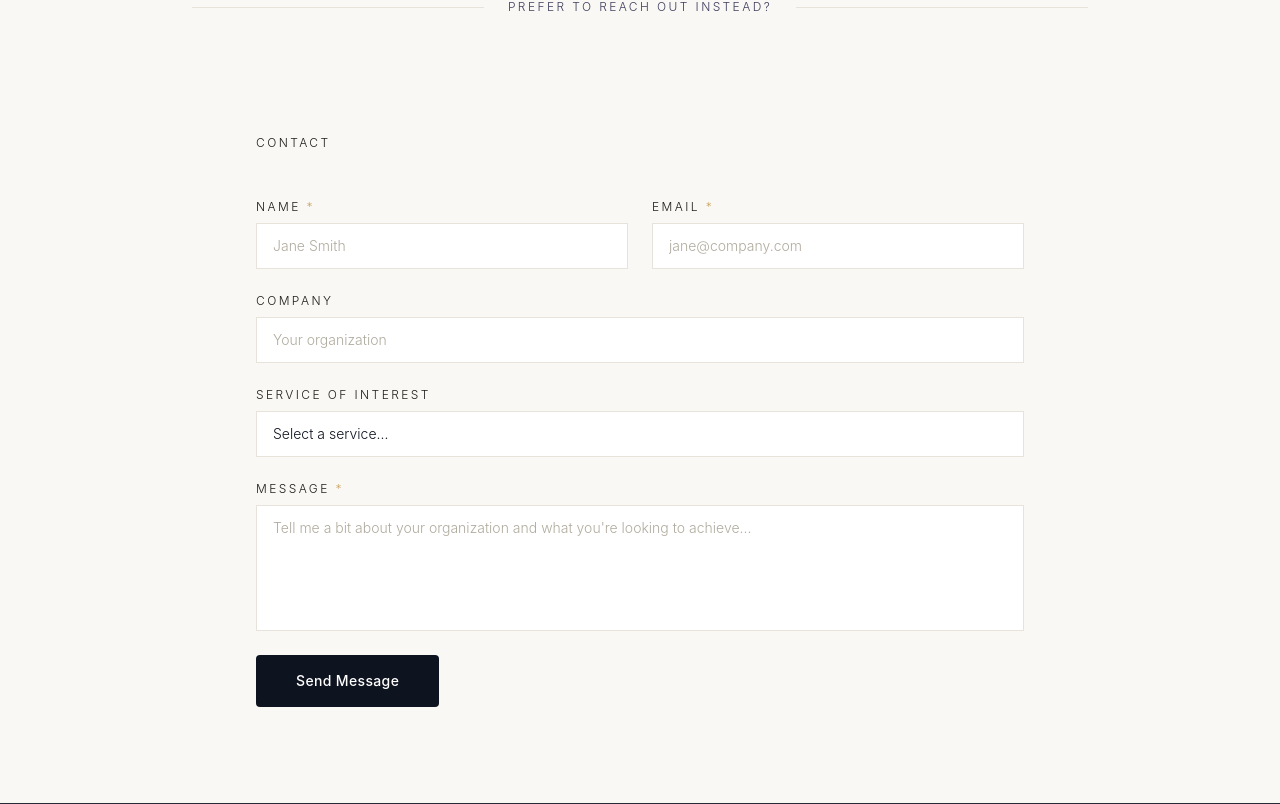
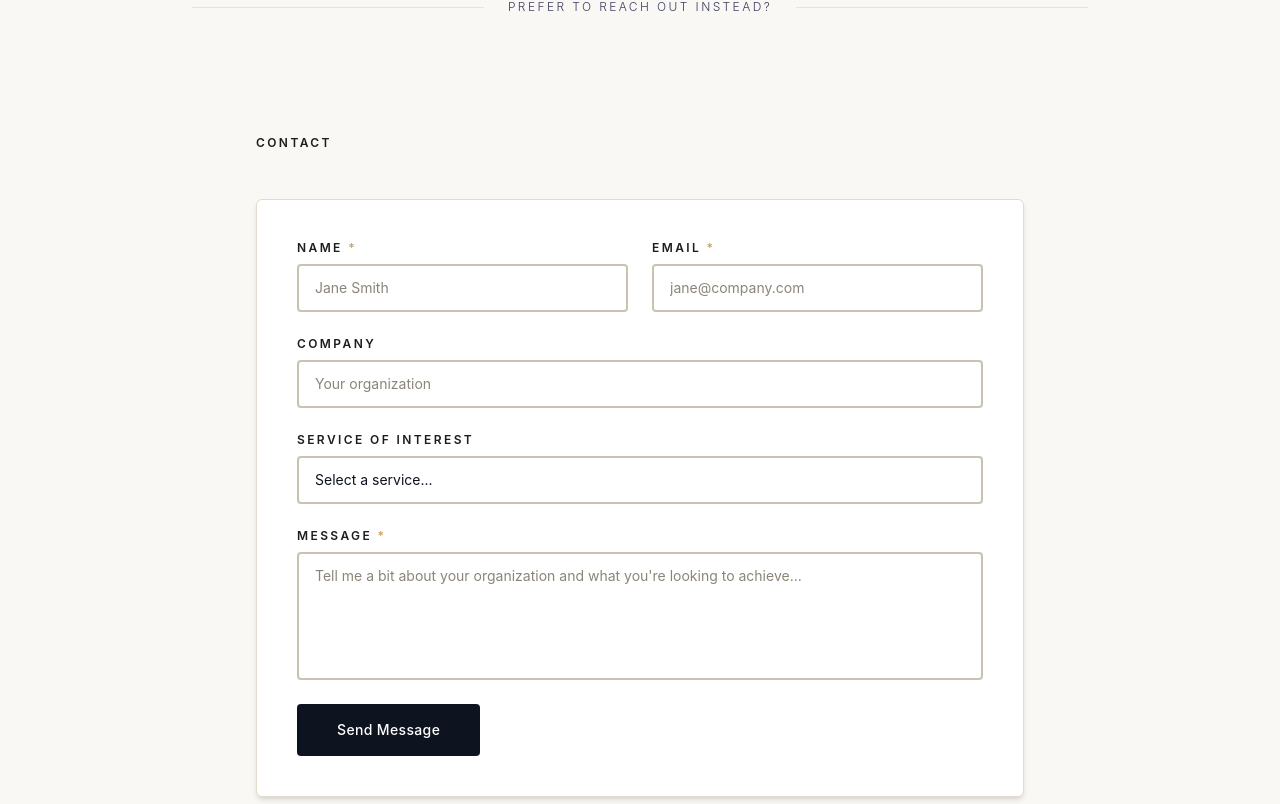
Before and after one commit to ray1710/CX-Website-Safu, a Next.js app in the folder app/: page /contact in a window 1280 px wide. Shown: the part 616-1420 px from the top of the page. Built offline with nearby package versions, Linux system fonts and the light colour scheme.

Commit message:
updated contact form

```diff
--- a/app/_components/contact/contactForm.tsx
+++ b/app/_components/contact/contactForm.tsx
@@ -63,20 +63,20 @@ export default function ContactForm() {
       <div className="max-w-3xl mx-auto">
         {/* Header */}
         <div className="mb-12">
-          <p className="text-xs text-[#1e1d1d] tracking-[0.2em] uppercase font-light mb-4">
+          <p className="text-xs text-[#1e1d1d] tracking-[0.2em] uppercase font-semibold mb-4">
             Contact
           </p>
         </div>
 
-        {/* Form */}
+        {/* Form card — lifted off the cream background so the fields read clearly */}
         <form
           onSubmit={handleSubmit}
-          className="flex flex-col gap-6"
+          className="flex flex-col gap-6 bg-white p-8 sm:p-10 rounded-md shadow-md border border-[#e2dccd]"
           noValidate
         >
           <div className="grid grid-cols-1 sm:grid-cols-2 gap-6">
             <div className="flex flex-col gap-2">
-              <label className="text-xs text-[#1e1d1d] tracking-[0.2em] uppercase font-light">
+              <label className="text-xs text-[#1e1d1d] tracking-[0.2em] uppercase font-semibold">
                 Name <span className="text-[#c9a464]">*</span>
               </label>
               <input
@@ -84,18 +84,20 @@ export default function ContactForm() {
                 value={form.name}
                 onChange={handleChange}
                 placeholder="Jane Smith"
-                className={`bg-white border px-4 py-3 text-sm text-[#0e1320] font-light placeholder:text-[#b0ab9e] focus:outline-none transition-colors duration-200 ${
+                className={`bg-white border-2 px-4 py-3 text-sm text-[#0e1320] font-normal placeholder:text-[#8a8577] rounded-sm focus:outline-none focus:ring-2 focus:ring-[#c9a464]/30 transition-colors duration-200 ${
                   errors.name
                     ? "border-red-400 focus:border-red-400"
-                    : "border-[#e8e3da] focus:border-[#c9a464]"
+                    : "border-[#c9c2b0] focus:border-[#c9a464]"
                 }`}
               />
               {errors.name && (
-                <p className="text-xs text-red-500">{errors.name}</p>
+                <p className="text-xs text-red-600 font-medium">
+                  {errors.name}
+                </p>
               )}
             </div>
             <div className="flex flex-col gap-2">
-              <label className="text-xs text-[#1e1d1d] tracking-[0.2em] uppercase font-light">
+              <label className="text-xs text-[#1e1d1d] tracking-[0.2em] uppercase font-semibold">
                 Email <span className="text-[#c9a464]">*</span>
               </label>
               <input
@@ -104,20 +106,22 @@ export default function ContactForm() {
                 value={form.email}
                 onChange={handleChange}
                 placeholder="jane@company.com"
-                className={`bg-white border px-4 py-3 text-sm text-[#0e1320] font-light placeholder:text-[#b0ab9e] focus:outline-none transition-colors duration-200 ${
+                className={`bg-white border-2 px-4 py-3 text-sm text-[#0e1320] font-normal placeholder:text-[#8a8577] rounded-sm focus:outline-none focus:ring-2 focus:ring-[#c9a464]/30 transition-colors duration-200 ${
                   errors.email
                     ? "border-red-400 focus:border-red-400"
-                    : "border-[#e8e3da] focus:border-[#c9a464]"
+                    : "border-[#c9c2b0] focus:border-[#c9a464]"
                 }`}
               />
               {errors.email && (
-                <p className="text-xs text-red-500">{errors.email}</p>
+                <p className="text-xs text-red-600 font-medium">
+                  {errors.email}
+                </p>
               )}
             </div>
           </div>
 
           <div className="flex flex-col gap-2">
-            <label className="text-xs text-[#1e1d1d] tracking-[0.2em] uppercase font-light">
+            <label className="text-xs text-[#1e1d1d] tracking-[0.2em] uppercase font-semibold">
               Company
             </label>
             <input
@@ -125,19 +129,19 @@ export default function ContactForm() {
               value={form.company}
               onChange={handleChange}
               placeholder="Your organization"
-              className="bg-white border border-[#e8e3da] px-4 py-3 text-sm text-[#0e1320] font-light placeholder:text-[#b0ab9e] focus:outline-none focus:border-[#c9a464] transition-colors duration-200"
+              className="bg-white border-2 border-[#c9c2b0] px-4 py-3 text-sm text-[#0e1320] font-normal placeholder:text-[#8a8577] rounded-sm focus:outline-none focus:border-[#c9a464] focus:ring-2 focus:ring-[#c9a464]/30 transition-colors duration-200"
             />
           </div>
 
           <div className="flex flex-col gap-2">
-            <label className="text-xs text-[#1e1d1d] tracking-[0.2em] uppercase font-light">
+            <label className="text-xs text-[#1e1d1d] tracking-[0.2em] uppercase font-semibold">
               Service of Interest
             </label>
             <select
               name="service"
               value={form.service}
               onChange={handleChange}
-              className="bg-white border border-[#e8e3da] px-4 py-3 text-sm text-[#0e1320] font-light focus:outline-none focus:border-[#c9a464] transition-colors duration-200 appearance-none"
+              className="bg-white border-2 border-[#c9c2b0] px-4 py-3 text-sm text-[#0e1320] font-normal rounded-sm focus:outline-none focus:border-[#c9a464] focus:ring-2 focus:ring-[#c9a464]/30 transition-colors duration-200 appearance-none"
             >
               <option value="">Select a service...</option>
               <option value="training">Customer Service Training</option>
@@ -151,7 +155,7 @@ export default function ContactForm() {
           </div>
 
           <div className="flex flex-col gap-2">
-            <label className="text-xs text-[#1e1d1d] tracking-[0.2em] uppercase font-light">
+            <label className="text-xs text-[#1e1d1d] tracking-[0.2em] uppercase font-semibold">
               Message <span className="text-[#c9a464]">*</span>
             </label>
             <textarea
@@ -160,24 +164,26 @@ export default function ContactForm() {
               onChange={handleChange}
               rows={5}
               placeholder="Tell me a bit about your organization and what you're looking to achieve..."
-              className={`bg-white border px-4 py-3 text-sm text-[#0e1320] font-light placeholder:text-[#b0ab9e] focus:outline-none transition-colors duration-200 resize-none ${
+              className={`bg-white border-2 px-4 py-3 text-sm text-[#0e1320] font-normal placeholder:text-[#8a8577] rounded-sm focus:outline-none focus:ring-2 focus:ring-[#c9a464]/30 transition-colors duration-200 resize-none ${
                 errors.message
                   ? "border-red-400 focus:border-red-400"
-                  : "border-[#e8e3da] focus:border-[#c9a464]"
+                  : "border-[#c9c2b0] focus:border-[#c9a464]"
               }`}
             />
             {errors.message && (
-              <p className="text-xs text-red-500">{errors.message}</p>
+              <p className="text-xs text-red-600 font-medium">
+                {errors.message}
+              </p>
             )}
           </div>
 
           {state === "success" && (
-            <p className="text-sm text-green-700 font-light">
+            <p className="text-sm text-green-700 font-medium">
               Message sent! I'll be in touch within one business day.
             </p>
           )}
           {state === "error" && (
-            <p className="text-sm text-red-500 font-light">
+            <p className="text-sm text-red-600 font-medium">
               Something went wrong. Please try again or reach out directly at{" "}
               <a
                 href="mailto:safira@example.com"
--- a/app/_components/footer.tsx
+++ b/app/_components/footer.tsx
@@ -59,7 +59,7 @@ export default function Footer() {
               </li>
               <li>
                 <a
-                  href="/book"
+                  href="/contact"
                   className="text-[#c9a464] text-sm font-light hover:text-[#d9b474] transition-colors duration-200"
                 >
                   Book a Consultation →
@@ -70,7 +70,7 @@ export default function Footer() {
             {/* Social */}
             <div className="flex gap-4 mt-6">
               <a
-                href="#"
+                href="https://www.linkedin.com/in/safiraamin/"
                 className="text-white/30 text-sm font-light hover:text-white transition-colors duration-200"
               >
                 LinkedIn
```
